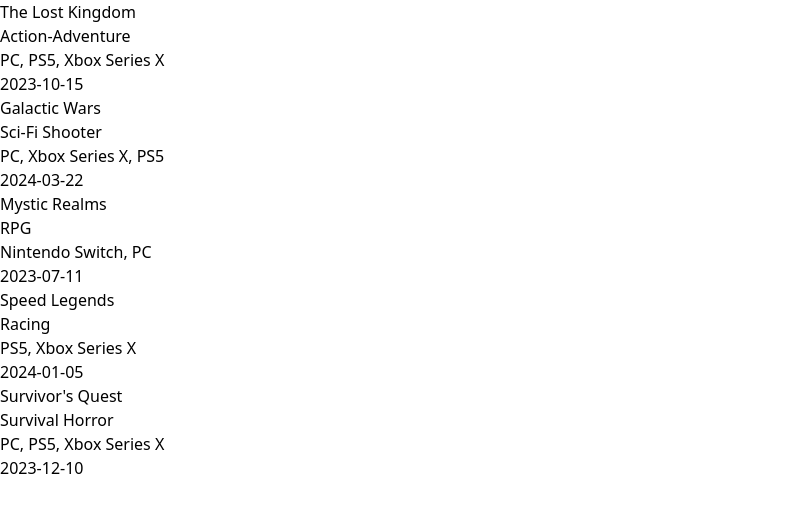
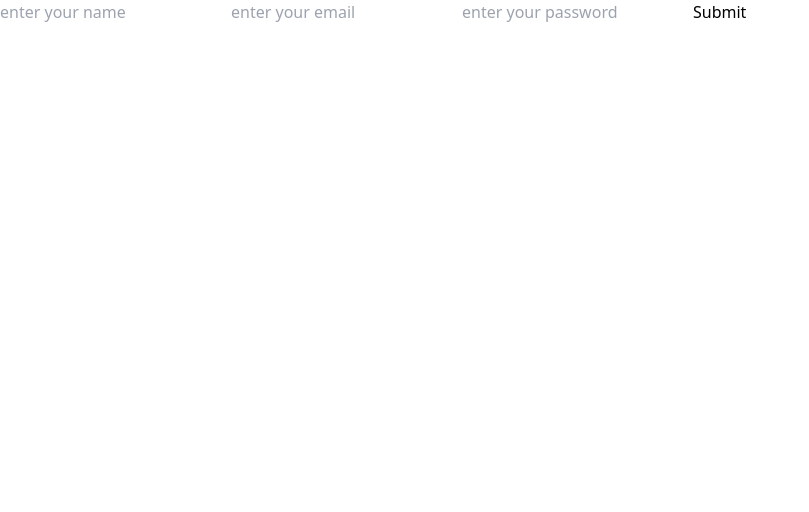
Before and after one commit to wilsongachungi/wilson-vue, a Vue app: page / in a window 1280 px wide. Shown: the top 512 px of the page, without its empty margins (0-809 px from the left). Built offline with nearby package versions, Linux system fonts and the light colour scheme.

Commit message:
using v-bind

```diff
--- a/src/components/IterationComponent.vue
+++ b/src/components/IterationComponent.vue
@@ -1,53 +1,18 @@
 <script setup>
 import { ref } from 'vue'
-let peoples = ref(['wilson', 'john', 'damaris'])
 
-const complexGamesObject = ref(
-    {
-        "game1": {
-            "title": "The Lost Kingdom",
-            "genre": "Action-Adventure",
-            "platform": "PC, PS5, Xbox Series X",
-            "releaseDate": "2023-10-15"
-        },
-        "game2": {
-            "title": "Galactic Wars",
-            "genre": "Sci-Fi Shooter",
-            "platform": "PC, Xbox Series X, PS5",
-            "releaseDate": "2024-03-22"
-        },
-        "game3": {
-            "title": "Mystic Realms",
-            "genre": "RPG",
-            "platform": "Nintendo Switch, PC",
-            "releaseDate": "2023-07-11"
-        },
-        "game4": {
-            "title": "Speed Legends",
-            "genre": "Racing",
-            "platform": "PS5, Xbox Series X",
-            "releaseDate": "2024-01-05"
-        },
-        "game5": {
-            "title": "Survivor's Quest",
-            "genre": "Survival Horror",
-            "platform": "PC, PS5, Xbox Series X",
-            "releaseDate": "2023-12-10"
-        }
-    }
-
-
-)
-
+const formData = ref({ username:'', email:'', password:'' })
 
 </script>
 
 <template>
-    <ul v-for="({title, genre, platform, releaseDate}, index) in complexGamesObject" :key="index">
-   <li>{{ title }}</li>
-   <li>{{ genre }}</li>
-   <li>{{ platform }}</li>
-   <li>{{ publicationYear }}</li>
-   <li>{{ releaseDate }}</li>
-    </ul>
+ <form @submit.prevent action="">
+    <input type="text" placeholder="enter your name" v-model="formData.username"/>
+    <input type="email" placeholder="enter your email" v-model="formData.email"/>
+    <input type="password" placeholder="enter your password" v-model="formData.password"/>
+    <button  type="submit">Submit</button>
+ </form>
+ <h1>{{ formData.username }}</h1>
+ <h1>{{ formData.email }}</h1>
+ <h1>{{ formData.password }}</h1>
 </template>
```
